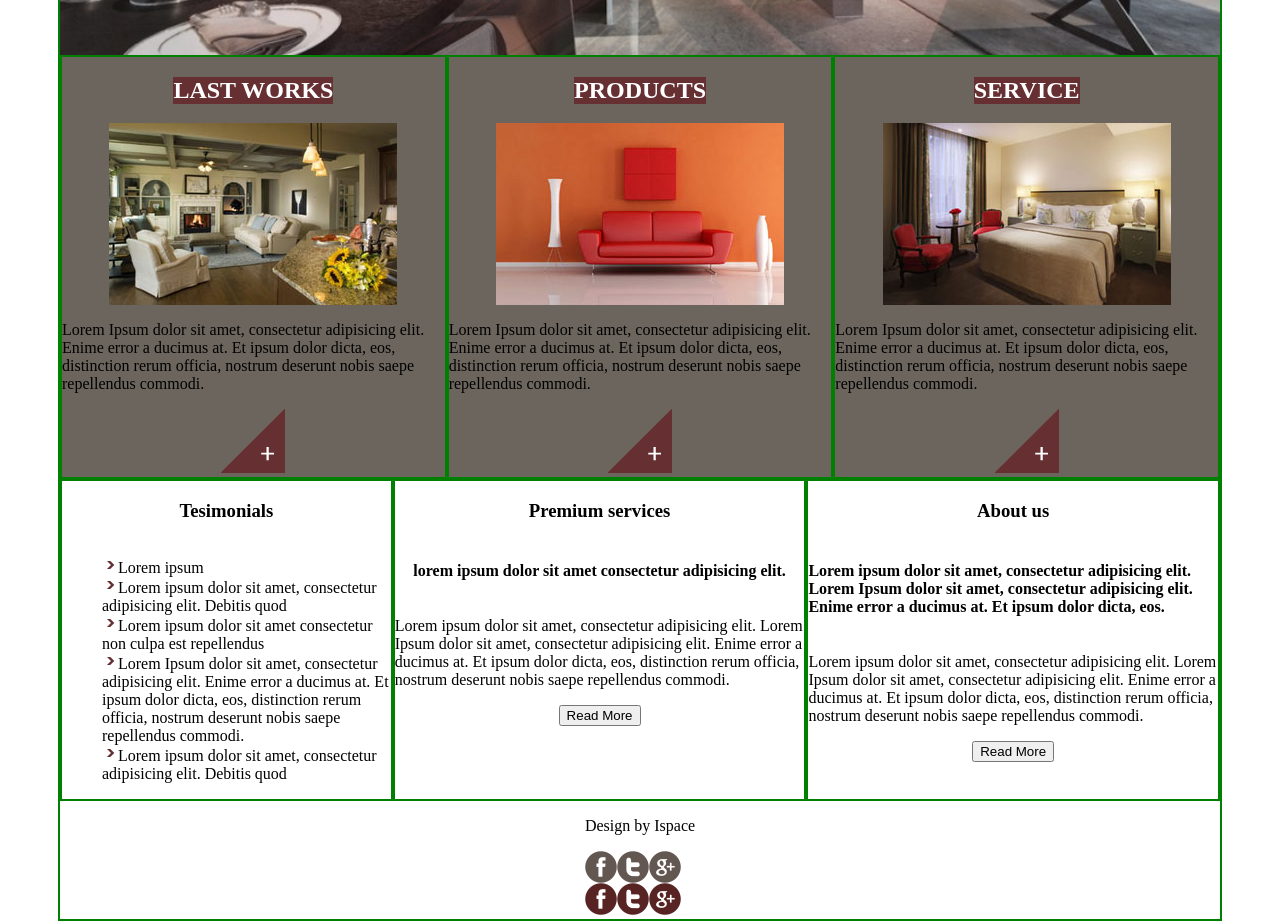
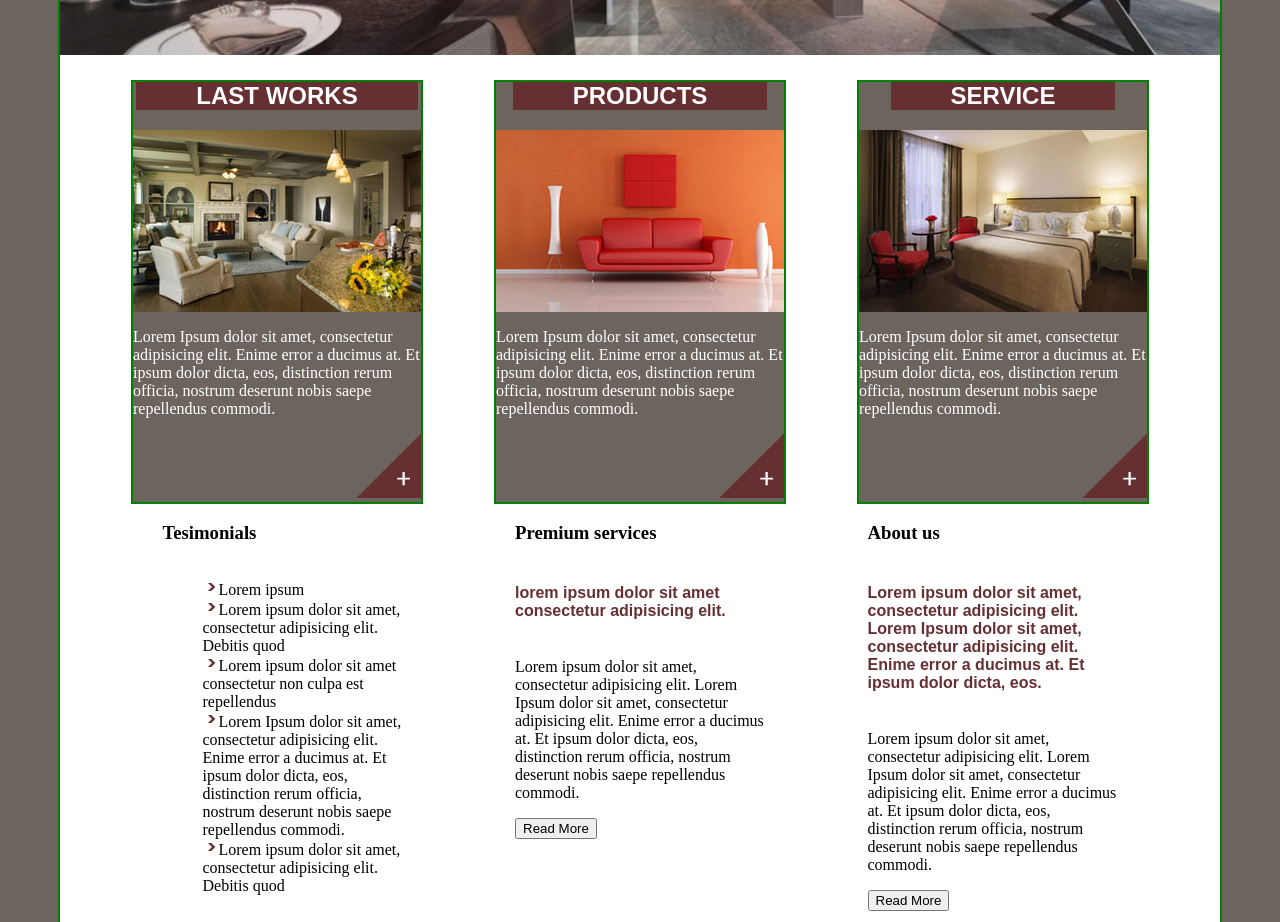
Before and after one commit to Frostbowl/MyHomeSpace, a plain HTML site: page index.html in a window 1280 px wide. Shown: the part 860-1782 px from the top of the page. Drawn offline with Linux system fonts and the light colour scheme.

Commit message:
Correction W3C  & Jigsaw

```diff
--- a/assets/style.css
+++ b/assets/style.css
@@ -1,4 +1,9 @@
 @import url('https://fonts.googleapis.com/css2?family=Montserrat:ital,wght@0,100..900;1,100..900&family=Raleway:ital,wght@0,100..900;1,100..900&display=swap');
+
+html{
+    width: auto;
+    background-color: #6C655D;
+}
 
 body{
     display: flex;
@@ -7,6 +12,8 @@ body{
     margin-left: auto;
     margin-right: auto;
     width: 1160px;
+    height: auto;
+    background-color: white;
     border: green 2px solid;
 }
 
@@ -18,17 +25,18 @@ body{
     align-items: start;
 }
 
-a li{
+li a{
     display: flex;
     justify-content: center;
     align-items: center;
     width: 200px;
     height: 100px;
     text-decoration: none;
+    padding-top: 0px;
 
 }
 
-a li:hover{
+li a:hover{
     color: white;
     background-color: #662f32;
 }
@@ -42,17 +50,28 @@ a{
 }
 h1{
     font-family: "Monserrat", sans-serif;
-    font-optical-sizing: auto;
     display: flex;
     justify-content: center;
     font-size: 6em;
 }
 
 h2{
+    font-family: "Monserrat", sans-serif;
     background-color: #662f32;
     color: white;
     text-wrap: nowrap;
+    align-self: center;
+    padding-right: 60px;
+    padding-left: 60px;
+    margin-top: 0px;
 
+
+}
+
+h4{
+    font-family: "Monserrat", sans-serif;
+    color: #662f32;
+    font-weight: bold;
 }
 
 #home{
@@ -95,28 +114,56 @@ h2{
 
 
 
-article{
+.ligne1{
+
+    background-color: #6C655D;
     display: flex;
     flex-direction: column;
-    align-items: center;
+    align-items: start;
+    justify-content: center;
     border: solid green 2px;
+    margin-top: 25px;
+    flex-basis: 250px;
 
 
+}
+
+.ligne2{
+    display: flex;
+    flex-direction: column;
+    align-items: start;
+    flex-basis: 250px;
 }
 
 #first{
     display: flex;
     flex-direction: row;
-    justify-content: space-between;
-    background-color: #6C655D;
+    justify-content: space-evenly;
+    color: white;
 }
 
 #second{
     display: flex;
     flex-direction: row;
-    justify-content: space-between;
+    justify-content: space-evenly;
+    padding-bottom: 20px;
 }
 
-#plus{
+.btn_plus{
+    align-self: end;
+}
 
+footer{
+    display: flex;
+    flex-direction: row;
+    width: 1160px;
+    border-top: black solid 1px;
 }
+
+li{
+    align-items: start;
+}
+
+.read_btn{
+    background-color: #6C655D;
+}
--- a/index.html
+++ b/index.html
@@ -11,14 +11,23 @@
 <body>
     <header>
         <nav>
-            <ul>
-                <span id="list">
-                <a href="#"><li>HOME</li></a>
-                <a href="#"><li>ABOUT US</li></a>
-                <a href="#"><li>PRODUCTS</li></a>
-                <a href="#"><li>SERVICE</li></a>
-                <a href="#"><li>CONTACT</li></a>
-                </span>
+            <ul id="list">
+                <li>
+                    <a href="#">HOME</a>
+                </li>
+                <li>
+                    <a href="#">ABOUT US</a>
+                </li>
+                <li>
+                    <a href="#">PRODUCTS</a>
+                </li>
+                <li>
+                    <a href="#">SERVICE</a>
+                </li>
+                <li>
+                    <a href="#">CONTACT</a>
+                </li>
+
             </ul>
         </nav>
         <h1>My<span id="home">Home</span>Space</h1>
@@ -30,60 +39,73 @@
 
         <div id="first">
 
-            <article>
+            <article class="ligne1">
                 <h2>LAST WORKS</h2>
 
-                <img src="./assets/img/pic1.jpg" alt="La photo d'un Salon">
+                <img class="first__img" src="./assets/img/pic1.jpg" alt="La photo d'un Salon">
                 <p>Lorem Ipsum dolor sit amet, consectetur adipisicing elit. Enime error a ducimus at. Et ipsum dolor dicta, eos, distinction
                     rerum officia, nostrum deserunt nobis saepe repellendus commodi.
                 </p>
-                <a id="plus" href="#" target="_blank" rel="service"><img src="./assets/img/plus_btn.png" alt="Une image d'un logo +"></a>
+                <a class="btn_plus" href="#" target="_blank" rel="service"><img src="./assets/img/plus_btn.png" alt="Une image d'un logo +"></a>
             </article>
 
-            <article>
+            <article class="ligne1">
                 <h2>PRODUCTS</h2>
-                <img src="./assets/img/pic2.jpg" alt="Une seconde photo d'un salon">
+                <img class="first__img" src="./assets/img/pic2.jpg" alt="Une seconde photo d'un salon">
                 <p>Lorem Ipsum dolor sit amet, consectetur adipisicing elit. Enime error a ducimus at. Et ipsum dolor dicta, eos, distinction
                     rerum officia, nostrum deserunt nobis saepe repellendus commodi.
                 </p>
-                <a id="plus" href="#" target="_blank" rel="service"><img src="./assets/img/plus_btn.png" alt="Une image d'un logo +"></a>
+                <a class="btn_plus" href="#" target="_blank" rel="service"><img src="./assets/img/plus_btn.png" alt="Une image d'un logo +"></a>
             </article>
 
-            <article>
+            <article class="ligne1">
                 <h2>SERVICE</h2>
-                <img src="./assets/img/pic3.jpg" alt="Une troisième photo d'un salon">
+                <img class="first__img" src="./assets/img/pic3.jpg" alt="Une troisième photo d'un salon">
                 <p>Lorem Ipsum dolor sit amet, consectetur adipisicing elit. Enime error a ducimus at. Et ipsum dolor dicta, eos, distinction
                     rerum officia, nostrum deserunt nobis saepe repellendus commodi.
                 </p>
-                <a id="plus" href="#" target="_blank" rel="service"><img src="./assets/img/plus_btn.png" alt="Une image d'un logo +"></a>
+                <a class="btn_plus" href="#" target="_blank" rel="service"><img src="./assets/img/plus_btn.png" alt="Une image d'un logo +"></a>
             </article>
+
         </div>
 
         <div id="second">
-            <article>
+
+            <article class="ligne2">
+
                 <h3>Tesimonials</h3>
+
                 <ul>
                     <li><img src="./assets/img/arrow.png" alt="Une flèche vers la gauche">Lorem ipsum</li>
-                    <li><img src="./assets/img/arrow.png" alt="Une flèche vers la gauche">Lorem ipsum dolor sit amet, consectetur adipisicing elit. Debitis quod</li>
-                    <li><img src="./assets/img/arrow.png" alt="Une flèche vers la gauche">Lorem ipsum dolor sit amet consectetur non culpa est repellendus</li>
-                    <li><img src="./assets/img/arrow.png" alt="Une flèche vers la gauche">Lorem Ipsum dolor sit amet, consectetur adipisicing elit. Enime error a ducimus at. Et ipsum dolor dicta, eos, distinction
+                    <li><img src="./assets/img/arrow.png" alt="Une flèche vers la gauche">Lorem ipsum dolor sit amet,
+                        consectetur adipisicing elit. Debitis quod
+                    </li>
+                    <li><img src="./assets/img/arrow.png" alt="Une flèche vers la gauche">Lorem ipsum dolor sit amet consectetur
+                        non culpa est repellendus
+                    </li>
+                    <li><img src="./assets/img/arrow.png" alt="Une flèche vers la gauche">Lorem Ipsum dolor sit amet, consectetur
+                        adipisicing elit. Enime error a ducimus at. Et ipsum dolor dicta, eos, distinction
                         rerum officia, nostrum deserunt nobis saepe repellendus commodi.
                     </li>
-                    <li><img src="./assets/img/arrow.png" alt="Une flèche vers la gauche">Lorem ipsum dolor sit amet, consectetur adipisicing elit. Debitis quod</li>
+                    <li><img src="./assets/img/arrow.png" alt="Une flèche vers la gauche">Lorem ipsum dolor sit amet, consectetur
+                        adipisicing elit. Debitis quod
+                    </li>
                 </ul>
+
             </article>
-            <article>
+
+            <article class="ligne2">
                 <h3>Premium services</h3>
                 <h4>lorem ipsum dolor sit amet consectetur adipisicing elit.</h4>
                 <p>Lorem ipsum dolor sit amet, consectetur adipisicing elit. Lorem Ipsum dolor sit amet, consectetur adipisicing elit.
                     Enime error a ducimus at. Et ipsum dolor dicta, eos, distinction
                     rerum officia, nostrum deserunt nobis saepe repellendus commodi.
                 </p>
-                <label id="read" for="read"></label>
-                <a href="#" target="_blank" rel="Services"><input type="button" value="Read More"></a>
+                <label id="read1" for="read_more"></label>
+            <input type="button" value="Read More" id="read_more">
             </article>
 
-            <article>
+            <article class="ligne2">
                 <h3>About us</h3>
                 <h4>Lorem ipsum dolor sit amet, consectetur adipisicing elit. Lorem Ipsum dolor sit amet, consectetur adipisicing elit.
                     Enime error a ducimus at. Et ipsum dolor dicta, eos.
@@ -92,10 +114,12 @@
                     Enime error a ducimus at. Et ipsum dolor dicta, eos, distinction
                     rerum officia, nostrum deserunt nobis saepe repellendus commodi.
                 </p>
-                <label id="read" for="read"></label>
-                <a href="#" target="_blank" rel="Services"><input type="button" value="Read More"></a>
+                <label id="read2" for="read_more"></label>
+                <input type="button" value="Read More" id="read_more">
             </article>
+
         </div>
+
     </main>
 
     <footer>
```
